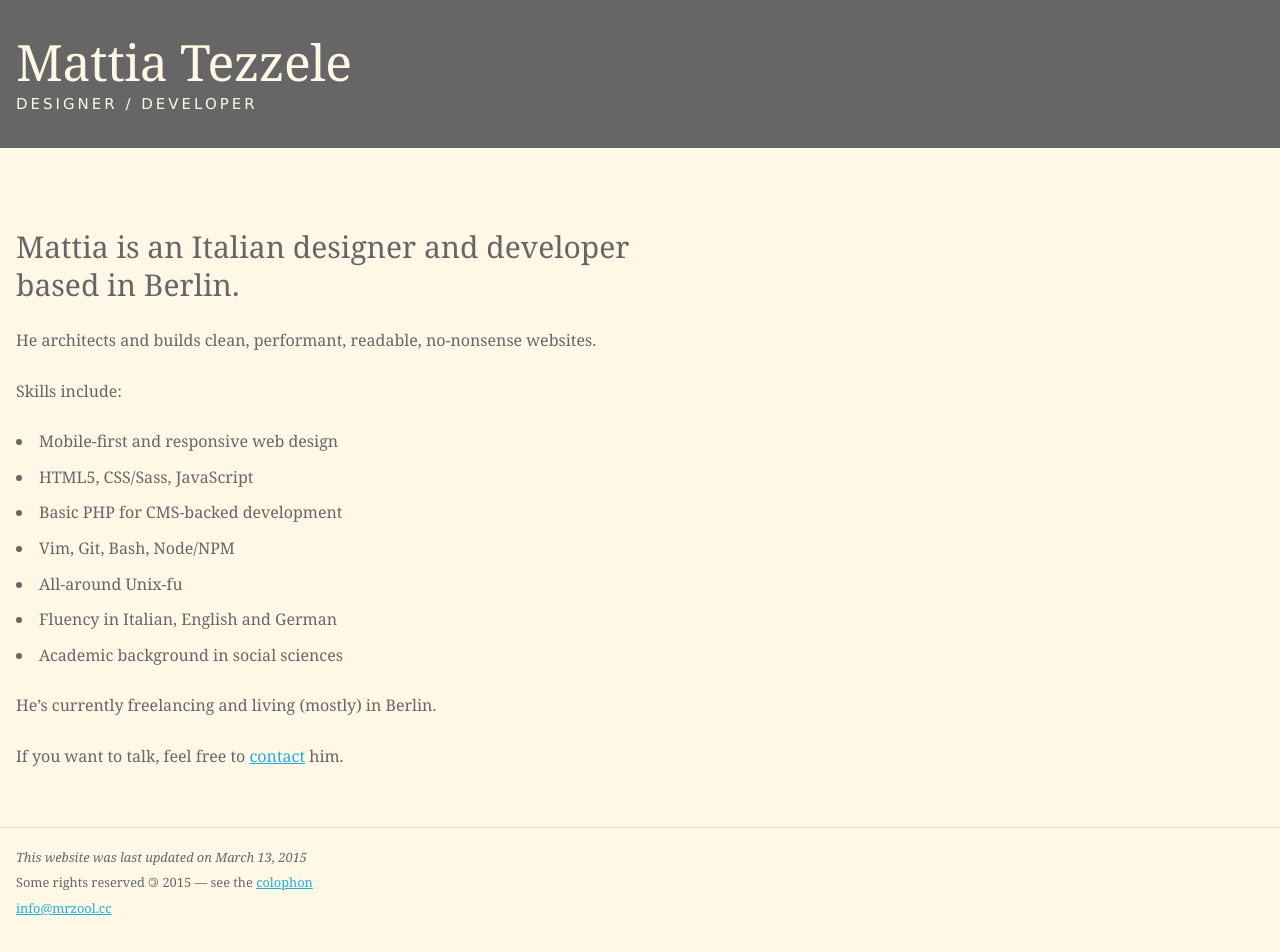
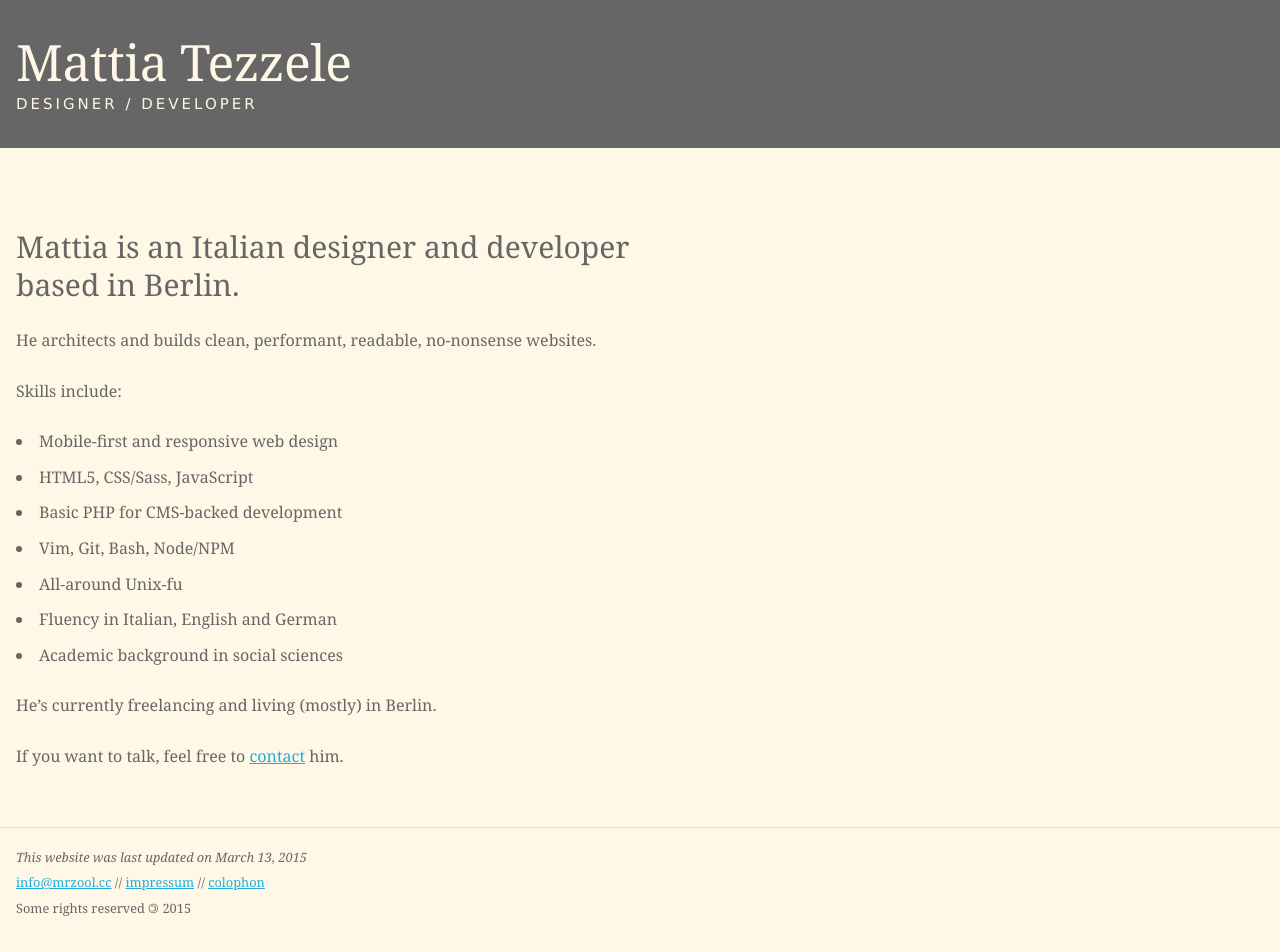
Before and after one commit to mrzool/mrzool.github.io, a Jekyll site: the page built from index.md, in a window 1280 px wide. Built offline with Jekyll 4.4.1, drawn with Linux system fonts in a browser that asks for light colours.

Commit message:
Mini nav in footer

```diff
--- a/_includes/_footer.html
+++ b/_includes/_footer.html
@@ -2,8 +2,8 @@
     <small>
       <em>This website was last updated on {{ 'now' | date: "%B %-d, %Y" }}</em>
       <br>
-      Some rights reserved <span class="flip">&copy;</span> {{ 'now' | date: "%Y" }} &mdash; see the <a href="{{site.url}}/colophon">colophon</a>
+      <a href="mailto:{{site.email}}">{{site.email}}</a> // <a href="{{site.url}}/impressum">impressum</a> // <a href="{{site.url}}/colophon">colophon</a>
       <br>
-      <a href="mailto:{{site.email}}">{{site.email}}</a>
+      Some rights reserved <span class="flip">&copy;</span> {{ 'now' | date: "%Y" }}
     </small>
   </footer>
```
